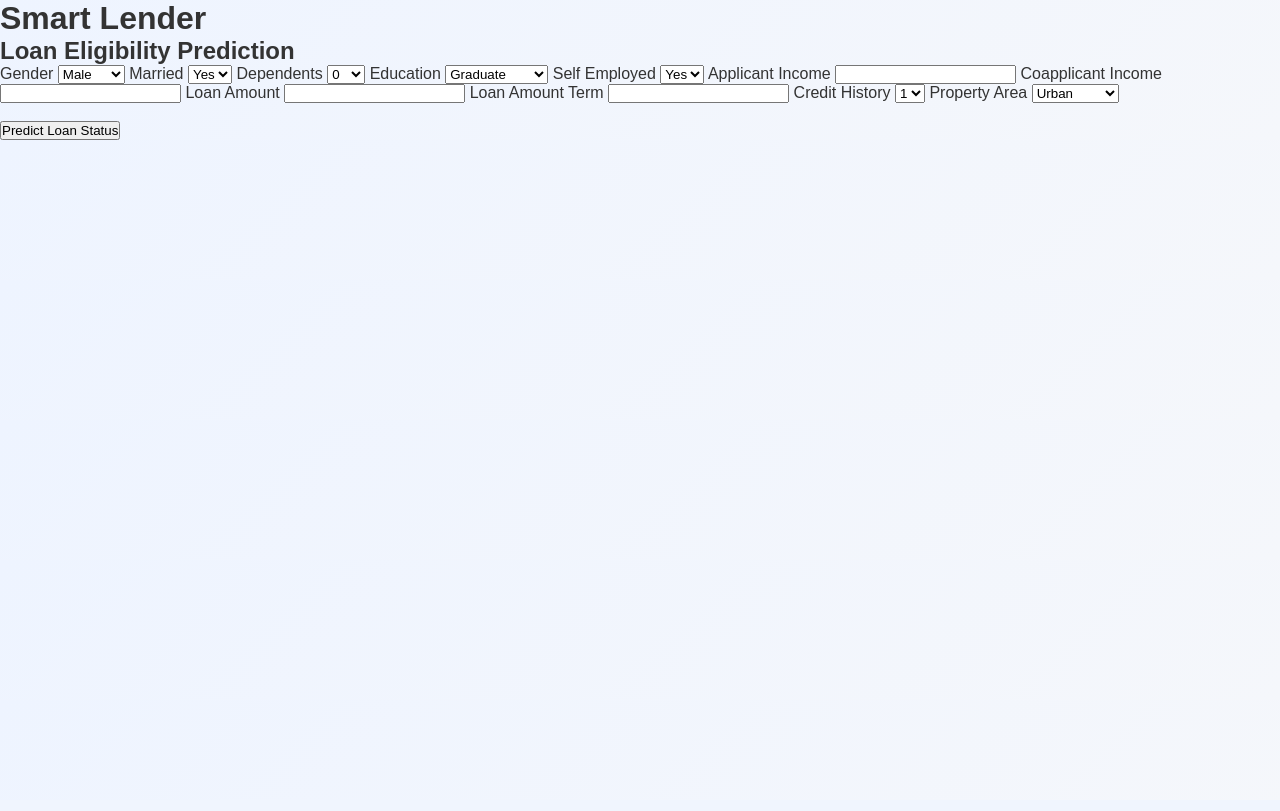
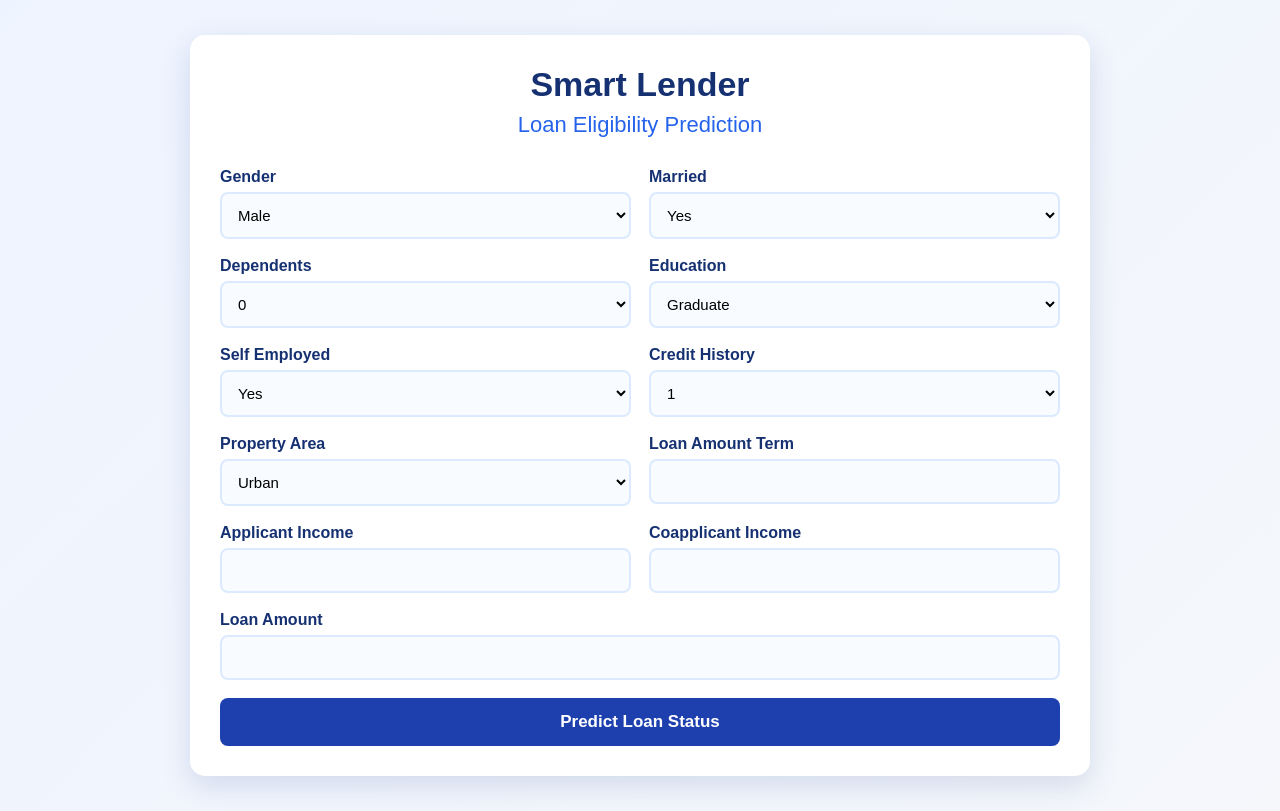
Before and after one commit to harshzxx/SmartLender-Loan-Prediction, a Flask app: page / in a window 1280 px wide. Before the commit the page ends 140 px from the top, so only its background shows below. Run offline with Flask 3, Linux system fonts and the light colour scheme; parts of the project's set-up code (start-up, migrations or seed data) failed here and were passed over.

Commit message:
Refactor index.html for improved layout and form
Updated the HTML structure and form elements for better styling and functionality.

```diff
--- a/5.Project Development Phase/Flask/templates/index.html
+++ b/5.Project Development Phase/Flask/templates/index.html
@@ -1,30 +1,38 @@
 <!DOCTYPE html>
-<html>
+<html lang="en">
 <head>
-    <title>Smart Lender - Loan Prediction</title>
+    <meta charset="UTF-8">
+    <meta name="viewport" content="width=device-width, initial-scale=1.0">
+    <title>Smart Lender | Loan Prediction</title>
+
     <link rel="stylesheet" href="{{ url_for('static', filename='style.css') }}">
 </head>
 <body>
 
-<div class="container">
+<div class="predict-container">
 
     <h1>Smart Lender</h1>
     <h2>Loan Eligibility Prediction</h2>
 
-    <form action="/predict" method="POST">
+    <form action="/predict_result" method="POST" class="predict-form">
 
+        <div class="form-group">
             <label>Gender</label>
             <select name="Gender">
                 <option>Male</option>
                 <option>Female</option>
             </select>
+        </div>
 
+        <div class="form-group">
             <label>Married</label>
             <select name="Married">
                 <option>Yes</option>
                 <option>No</option>
             </select>
+        </div>
 
+        <div class="form-group">
             <label>Dependents</label>
             <select name="Dependents">
                 <option>0</option>
@@ -32,47 +40,66 @@
                 <option>2</option>
                 <option>3+</option>
             </select>
+        </div>
 
+        <div class="form-group">
             <label>Education</label>
             <select name="Education">
                 <option>Graduate</option>
                 <option>Not Graduate</option>
             </select>
+        </div>
 
+        <div class="form-group">
             <label>Self Employed</label>
             <select name="Self_Employed">
                 <option>Yes</option>
                 <option>No</option>
             </select>
+        </div>
 
-        <label>Applicant Income</label>
-        <input type="number" name="ApplicantIncome" required>
-
-        <label>Coapplicant Income</label>
-        <input type="number" name="CoapplicantIncome" required>
-
-        <label>Loan Amount</label>
-        <input type="number" name="LoanAmount" required>
-
-        <label>Loan Amount Term</label>
-        <input type="number" name="Loan_Amount_Term" required>
-
+        <div class="form-group">
             <label>Credit History</label>
             <select name="Credit_History">
                 <option value="1">1</option>
                 <option value="0">0</option>
             </select>
+        </div>
 
+        <div class="form-group">
             <label>Property Area</label>
             <select name="Property_Area">
                 <option>Urban</option>
                 <option>Semiurban</option>
                 <option>Rural</option>
             </select>
+        </div>
 
-        <br><br>
+        <div class="form-group">
+            <label>Loan Amount Term</label>
+            <input type="number" name="Loan_Amount_Term" required>
+        </div>
 
-        <button type="submit">Predict Loan Status</button>
+        <div class="form-group">
+            <label>Applicant Income</label>
+            <input type="number" name="ApplicantIncome" required>
+        </div>
+
+        <div class="form-group">
+            <label>Coapplicant Income</label>
+            <input type="number" name="CoapplicantIncome" required>
+        </div>
+
+        <div class="form-group full-width">
+            <label>Loan Amount</label>
+            <input type="number" name="LoanAmount" required>
+        </div>
+
+        <div class="full-width">
+            <button type="submit" class="predict-btn">
+                Predict Loan Status
+            </button>
+        </div>
 
     </form>
 
```
Lines whose indentation alone changed are shown as unchanged.
